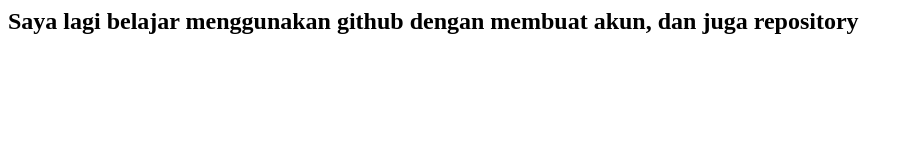
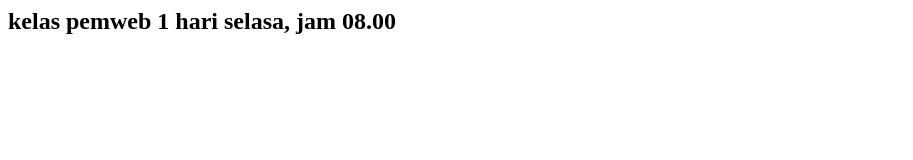
Before and after one commit to syaimif/pemweb1kelasA, a plain HTML site: page index.html in a window 1280 px wide. Shown: the whole page, without its empty margins (0-913 px from the left). Drawn offline with Linux system fonts and the light colour scheme.

Commit message:
replace h2

```diff
--- a/index.html
+++ b/index.html
@@ -1,5 +1,6 @@
 <html>
     <h2>
-        Saya lagi belajar menggunakan github dengan membuat akun, dan juga repository
+        kelas pemweb 1
+        hari selasa, jam 08.00
     </h2>
 </html>
```
